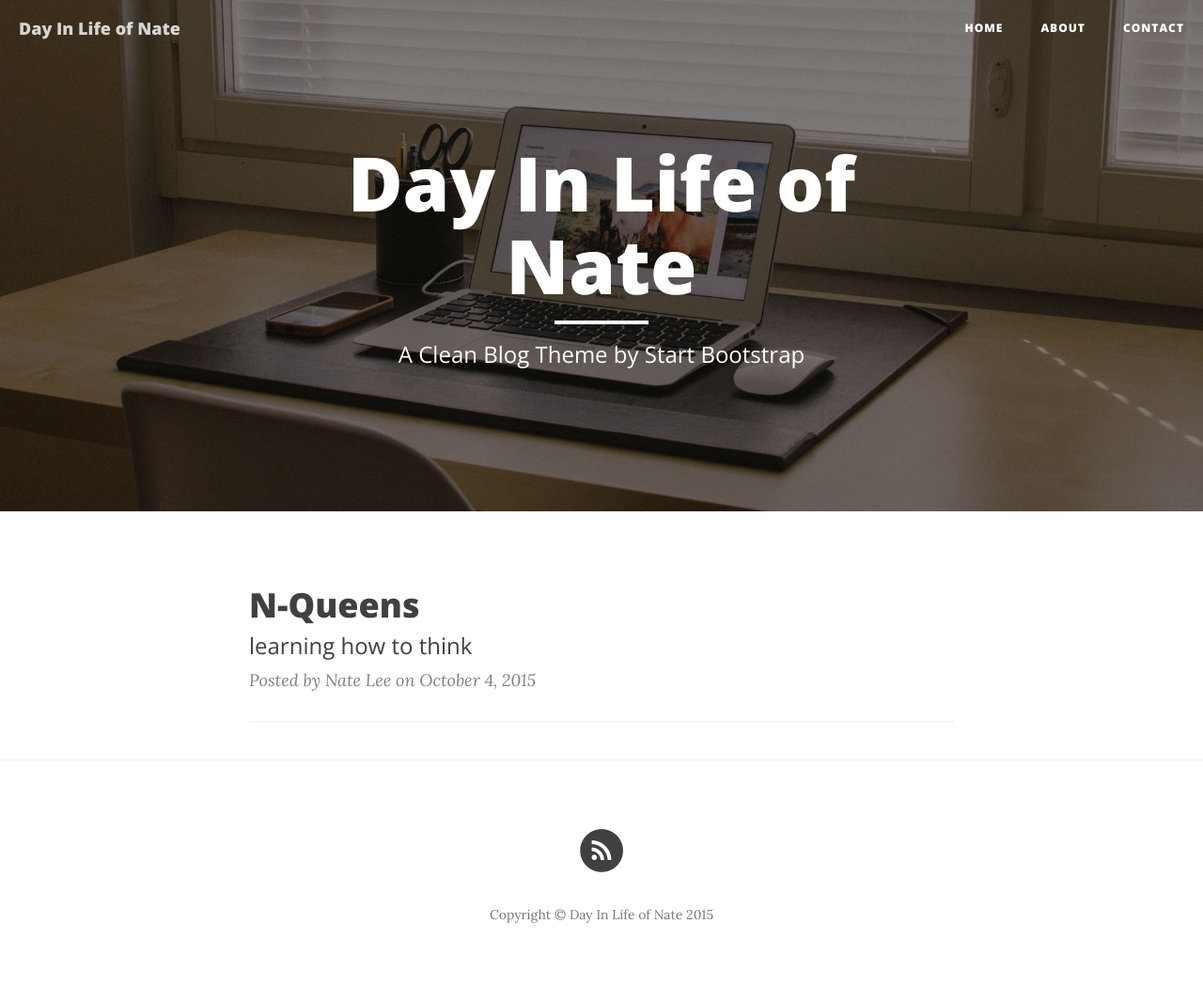
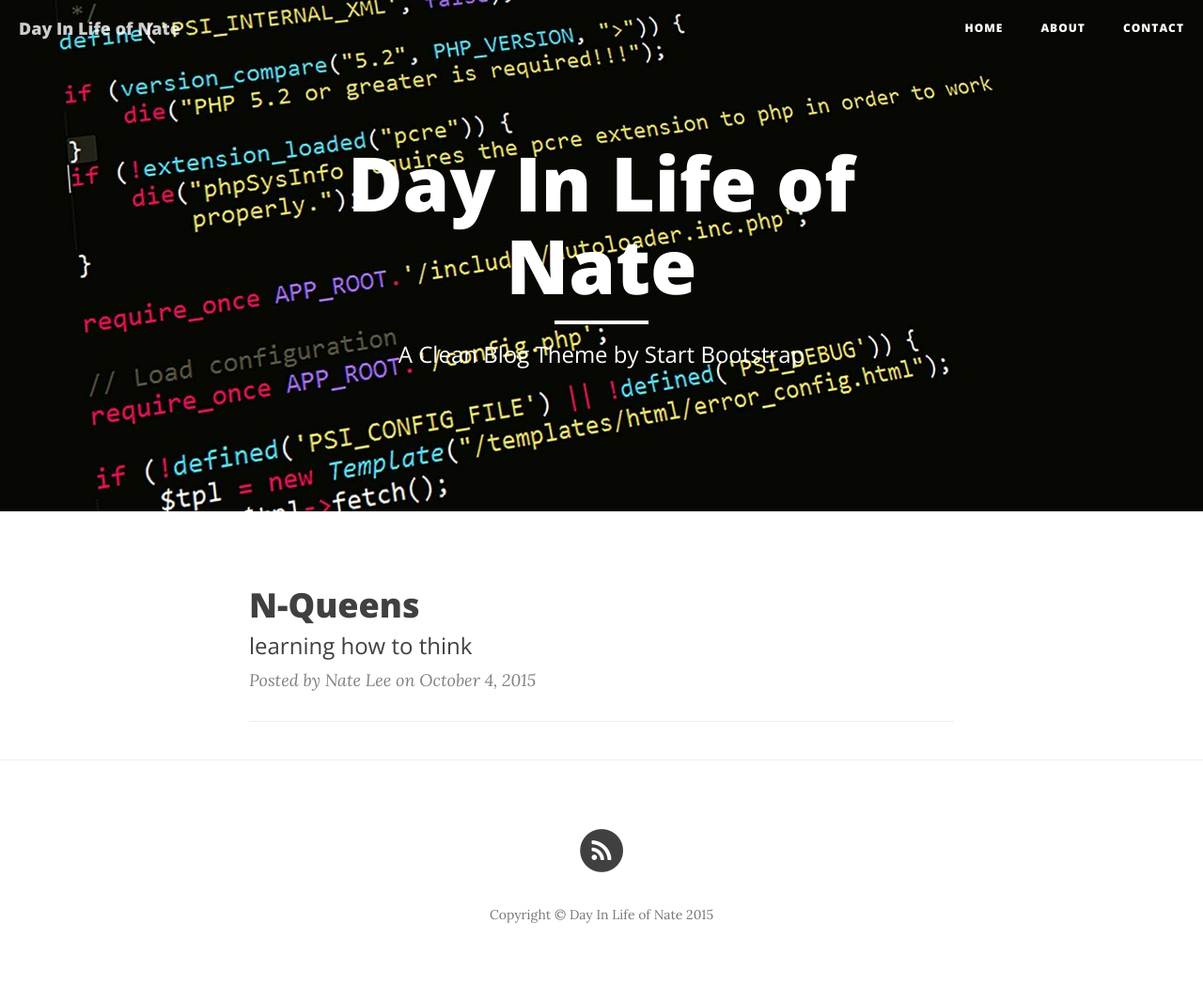
Before and after one commit to natejlee/blog, a Jekyll site: the page built from index.html, in a window 1280 px wide. Shown: the whole page at 94% size. Built offline with Jekyll 4.4.1, drawn with Linux system fonts in a browser that asks for light colours; nearby versions of some CDN libraries; the list of posts is cut into pages by our own code.

Commit message:
changed main page background picture

```diff
--- a/_config.yml
+++ b/_config.yml
@@ -1,6 +1,6 @@
 # Site settings
 title: Day In Life of Nate
-header-img: img/home-bg.jpg
+header-img: img/coding-main-bg.jpg
 # email: your-email@yourdomain.com
 description: "Life as a Makersquare Student. Cohort MKS23 LA"
 baseurl: "/blog"
```
Also changed, not shown: img/coding-main-bg.jpg (added), 8 other files.
